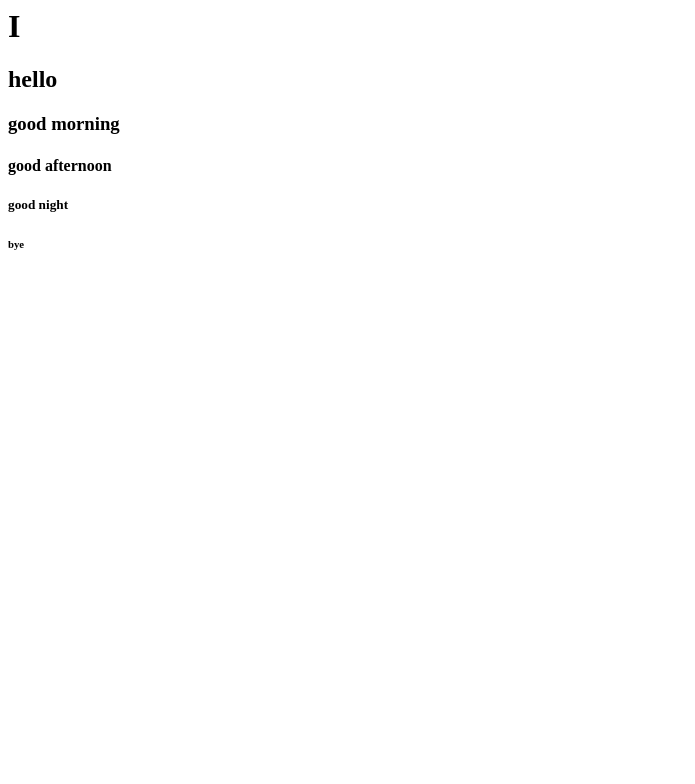
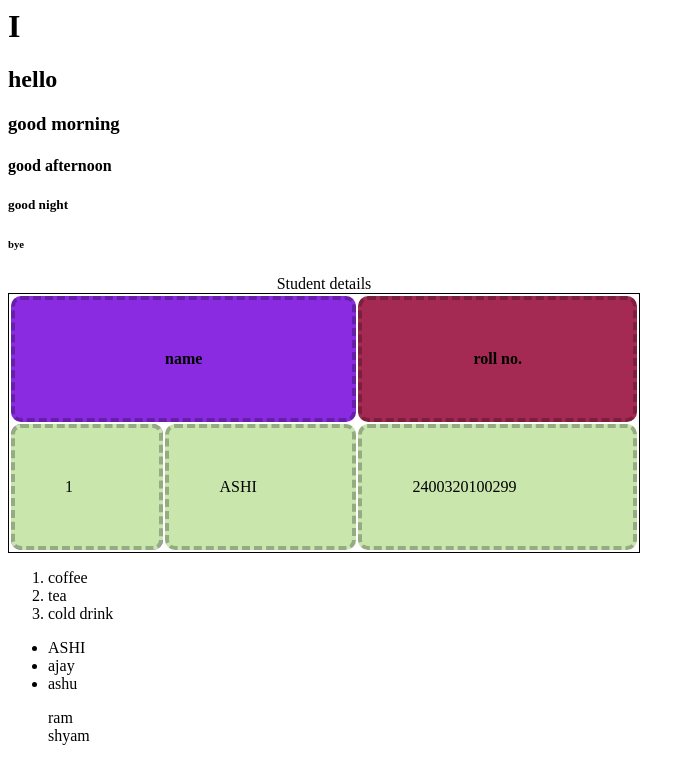
Before and after one commit to ashiyadav04/FSD_ashi299, a plain HTML site: page index.html in a window 1280 px wide. Shown: the whole page, without its empty margins (0-695 px from the left). Drawn offline with Linux system fonts and the light colour scheme.

Commit message:
table formation

```diff
--- a/index.html
+++ b/index.html
@@ -3,6 +3,29 @@
     <meta charset="UTF-8">
     <meta name="viewport" content="width=device-width, initial-scale=1.0">
     <title>Document</title>
+    <style>
+        table,th,td{
+            border:1px solid black;
+        }
+        td{
+            background-color:rgb(201, 230, 173);
+        }
+        th:nth-child(even){
+            background-color: rgb(165, 42, 83);
+        }
+        th,td{
+             border:4px solid rgba(0, 0, 0, 0.256);
+             border: bottom 1px;
+             border-radius:10px;
+             border-style:dashed ;
+             padding:50px;
+             border-spacing: 30px;
+        }
+
+        td:hover{
+            background-color: darkgoldenrod;
+        }
+    </style>
 </head>
 <body>
     <h1> I</h1>
@@ -11,5 +34,33 @@
 <h4> good afternoon</h4>
 <h5> good night</h5>
 <h6> bye</h6>
+<table style="width:50%">
+    <caption>Student details</caption>
+    <col span="1" style="background-color: blueviolet;"
+    <row sapn="1" style="background-color: aqua;"
+<tr>
+
+<th colspan="2">name</th>
+<th>roll no.</th>
+</tr>
+<td> 1</td>
+<td>ASHI</td>
+<td>2400320100299</td>
+</tr>
+</table>
 </body>
 </html>
+<ol>
+    <li>coffee</li>
+    <li>tea</li>
+    <li>cold drink</li>
+</ol>
+<ul>
+    <li>ASHI</li>
+    <li>ajay</li>
+    <li>ashu</li>
+</ul>
+<dl>
+    <dd>ram</dd>
+    <dd>shyam</dd>
+</dl>
```
Also changed, not shown: 1 other file.
